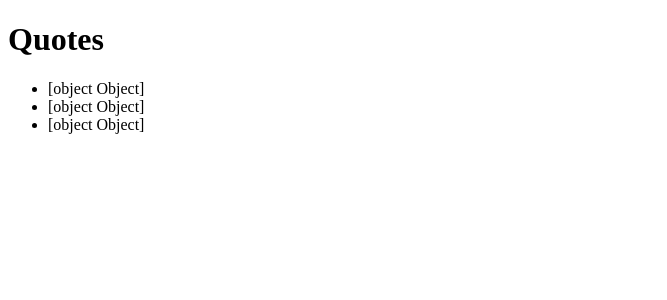
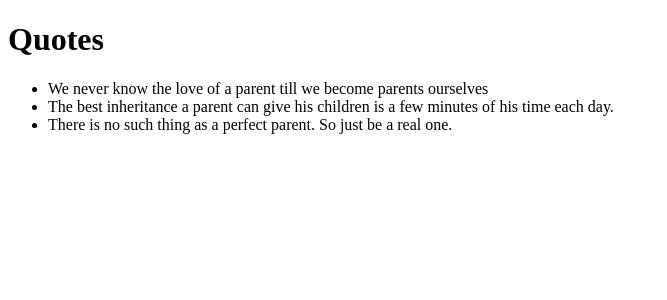
Before and after one commit to BernardMairura/quotes, an Angular app: page / in a window 1280 px wide. Shown: the top 300 px of the page, without its empty margins (0-667 px from the left). Built offline with nearby package versions, Linux system fonts and the light colour scheme.

Commit message:
change from pointing to object to quote object

```diff
--- a/src/app/app.component.html
+++ b/src/app/app.component.html
@@ -11,7 +11,7 @@
   <h1>Quotes</h1>
   <ul>
       <li *ngFor='let quote of quotes'>
-        {{quote}}
+        {{quote.quote}}
       </li>
   </ul>
 </div>
```
